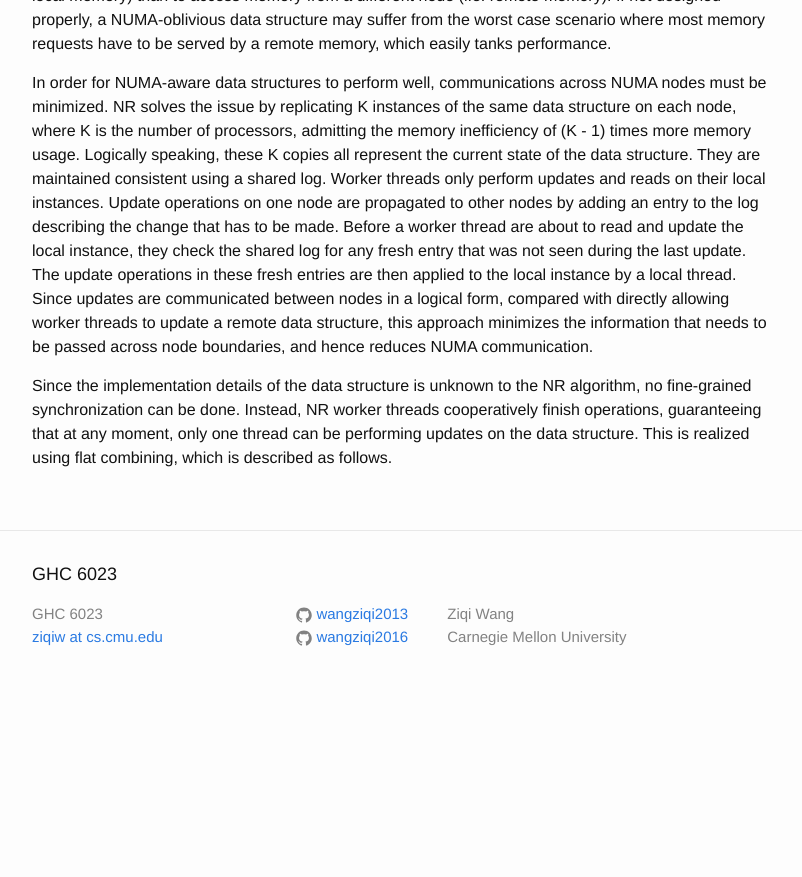
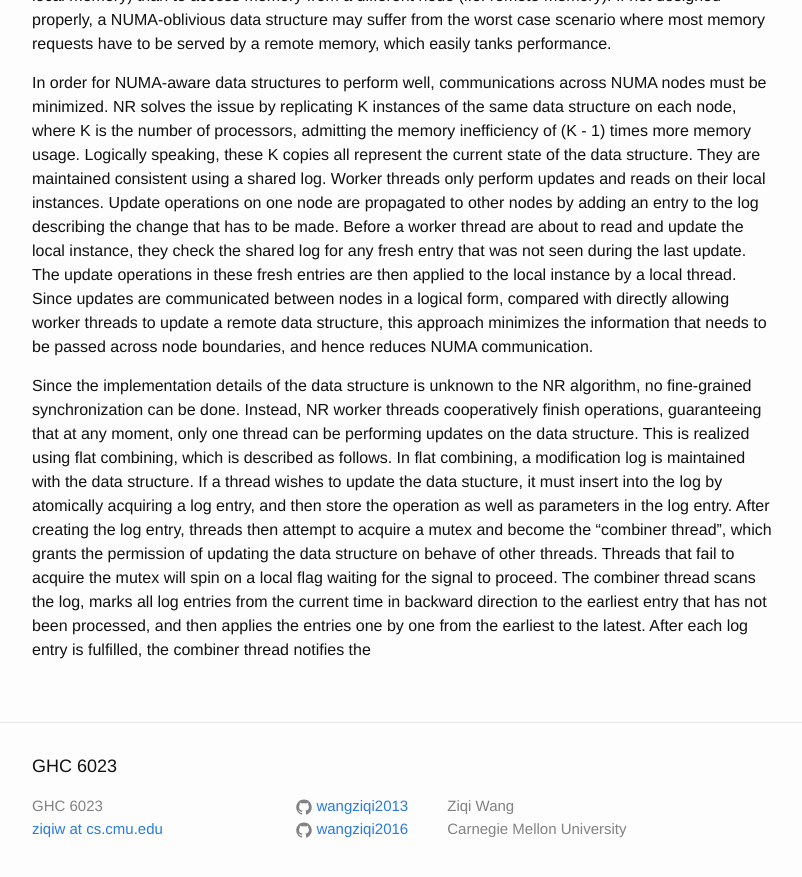
Before and after one commit to wangziqi2013/wangziqi2013.github.io, a Jekyll site: the page built from _posts/2019-01-09- black-box-concurrent-data-structures-for-numa-architectures.markdown, in a window 1280 px wide and 900 px high, scrolled down 652 px. Shown: the top 877 px of the window, without its empty margins (238-1040 px from the left). Built offline with Jekyll 4.4.1, drawn with Linux system fonts in a browser that asks for light colours; before the commit the page ends 1360 px from its top, so only the background shows below that.

Commit message:
Working on combiner thread

```diff
--- a/_posts/2019-01-09- black-box-concurrent-data-structures-for-numa-architectures.markdown
+++ b/_posts/2019-01-09- black-box-concurrent-data-structures-for-numa-architectures.markdown
@@ -35,3 +35,11 @@ needs to be passed across node boundaries, and hence reduces NUMA communication.
 Since the implementation details of the data structure is unknown to the NR algorithm, no fine-grained synchronization
 can be done. Instead, NR worker threads cooperatively finish operations, guaranteeing that at any moment, only one thread
 can be performing updates on the data structure. This is realized using flat combining, which is described as follows.
+In flat combining, a modification log is maintained with the data structure. If a thread wishes to update the data stucture,
+it must insert into the log by atomically acquiring a log entry, and then store the operation as well as parameters in
+the log entry. After creating the log entry, threads then attempt to acquire a mutex and become the "combiner thread",
+which grants the permission of updating the data structure on behave of other threads. Threads that fail to acquire the
+mutex will spin on a local flag waiting for the signal to proceed. The combiner thread scans the log,
+marks all log entries from the current time in backward direction to the earliest entry that has not been processed, and
+then applies the entries one by one from the earliest to the latest. After each log entry is fulfilled, the combiner thread
+notifies the
```
